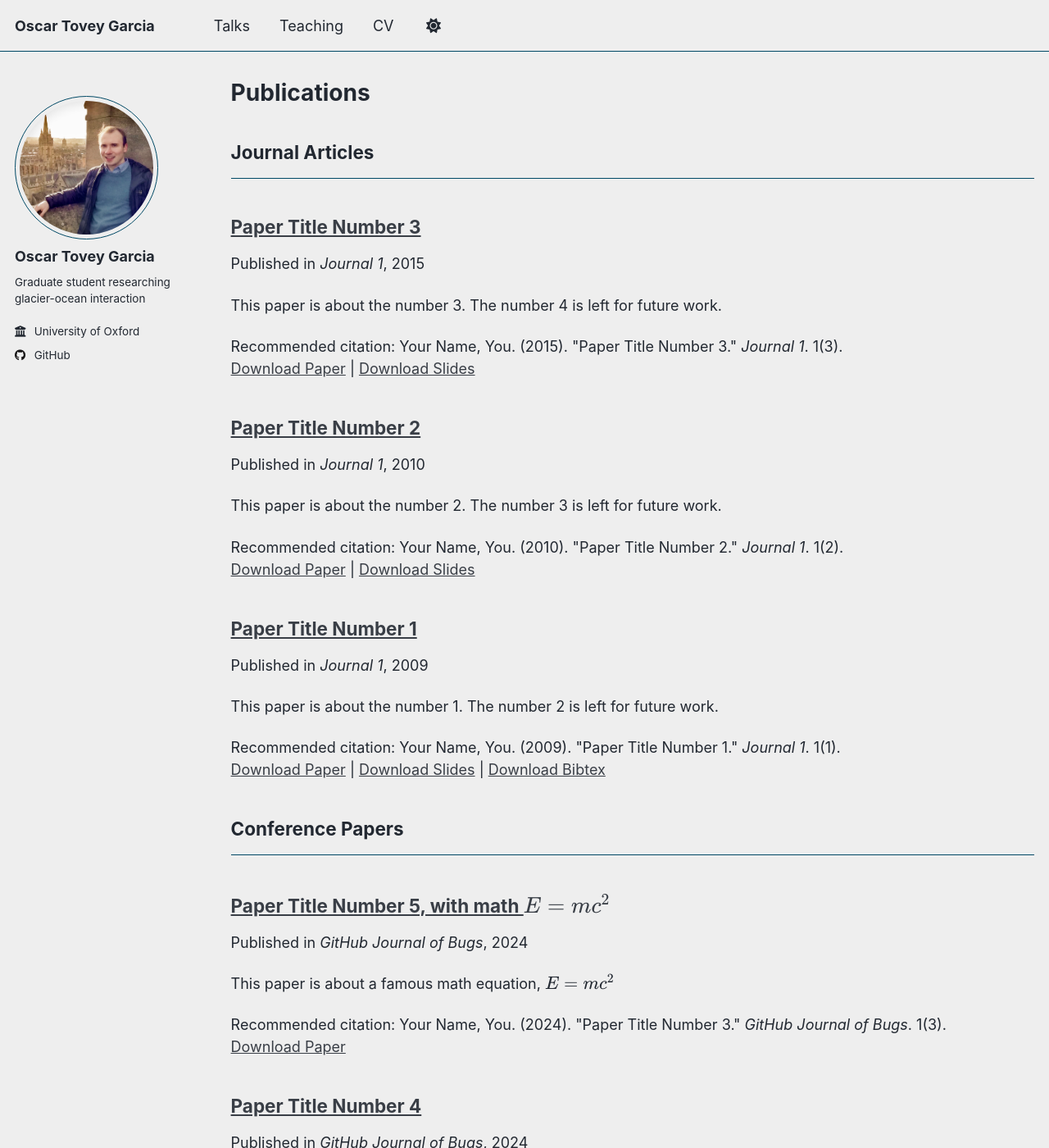
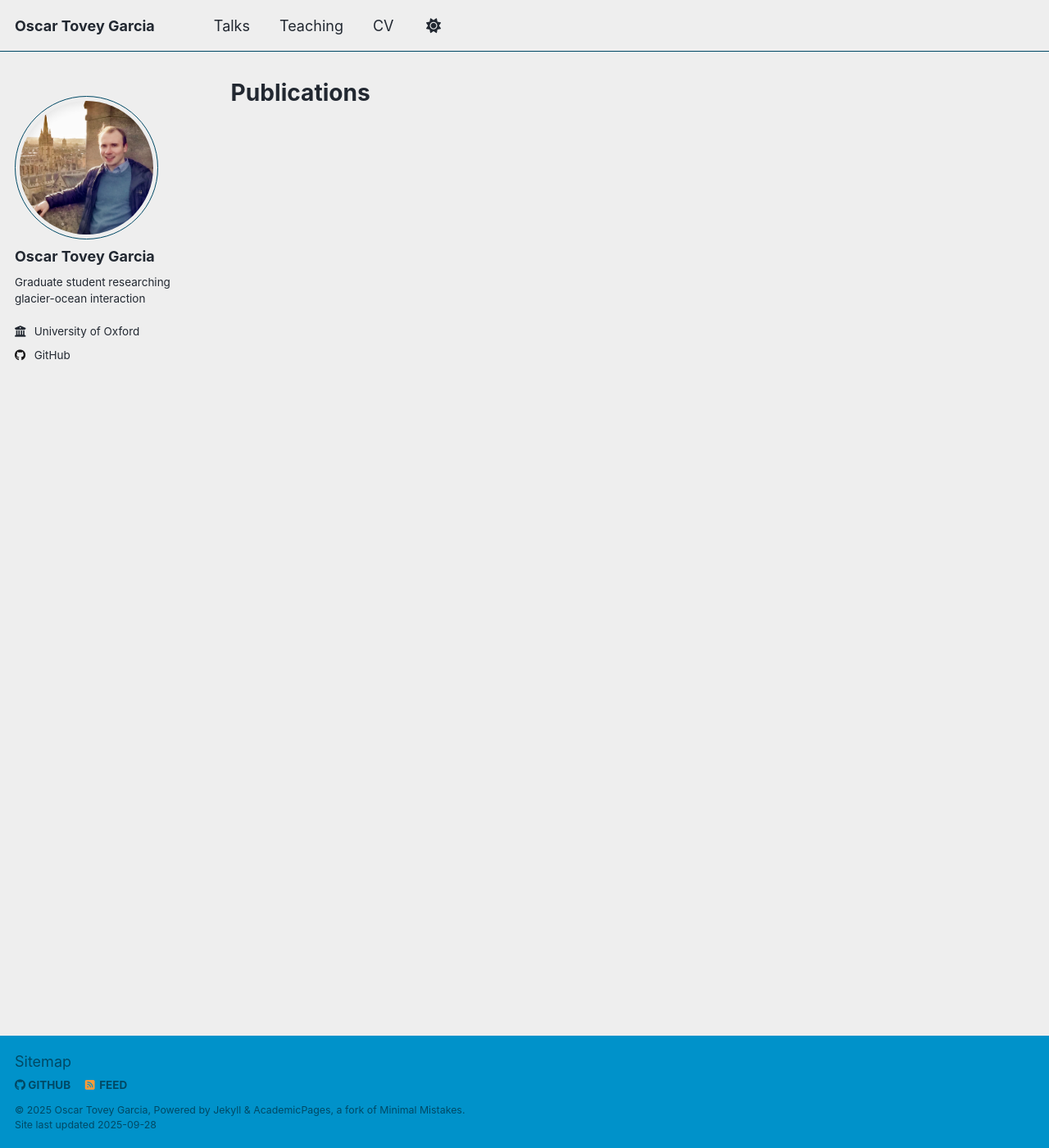
Before and after one commit to oscarjtg/oscarjtg.github.io, a Jekyll site: the page built from _pages/publications.html, in a window 1280 px wide and 1400 px high. Shown: the whole window at 82% size. Built offline with Jekyll 4.4.1, drawn with Linux system fonts in a browser that asks for light colours; a script that is not in the unit is left out; a file with an impossible date is left out; some of the changed text lies outside the part shown.

Commit message:
publication

```diff
--- a/_publications/2009-10-01-paper-title-number-1.md
+++ /dev/null
@@ -1,14 +0,0 @@
----
-title: "Paper Title Number 1"
-collection: publications
-category: manuscripts
-permalink: /publication/2009-10-01-paper-title-number-1
-excerpt: 'This paper is about the number 1. The number 2 is left for future work.'
-date: 2009-10-01
-venue: 'Journal 1'
-slidesurl: 'http://academicpages.github.io/files/slides1.pdf'
-paperurl: 'http://academicpages.github.io/files/paper1.pdf'
-bibtexurl: 'http://academicpages.github.io/files/bibtex1.bib'
-citation: 'Your Name, You. (2009). &quot;Paper Title Number 1.&quot; <i>Journal 1</i>. 1(1).'
----
-The contents above will be part of a list of publications, if the user clicks the link for the publication than the contents of section will be rendered as a full page, allowing you to provide more information about the paper for the reader. When publications are displayed as a single page, the contents of the above "citation" field will automatically be included below this section in a smaller font.
--- a/_publications/2010-10-01-paper-title-number-2.md
+++ /dev/null
@@ -1,14 +0,0 @@
----
-title: "Paper Title Number 2"
-collection: publications
-category: manuscripts
-permalink: /publication/2010-10-01-paper-title-number-2
-excerpt: 'This paper is about the number 2. The number 3 is left for future work.'
-date: 2010-10-01
-venue: 'Journal 1'
-slidesurl: 'http://academicpages.github.io/files/slides2.pdf'
-paperurl: 'http://academicpages.github.io/files/paper2.pdf'
-citation: 'Your Name, You. (2010). &quot;Paper Title Number 2.&quot; <i>Journal 1</i>. 1(2).'
----
-
-The contents above will be part of a list of publications, if the user clicks the link for the publication than the contents of section will be rendered as a full page, allowing you to provide more information about the paper for the reader. When publications are displayed as a single page, the contents of the above "citation" field will automatically be included below this section in a smaller font.
--- a/_publications/2015-10-01-paper-title-number-3.md
+++ /dev/null
@@ -1,14 +0,0 @@
----
-title: "Paper Title Number 3"
-collection: publications
-category: manuscripts
-permalink: /publication/2015-10-01-paper-title-number-3
-excerpt: 'This paper is about the number 3. The number 4 is left for future work.'
-date: 2015-10-01
-venue: 'Journal 1'
-slidesurl: 'http://academicpages.github.io/files/slides3.pdf'
-paperurl: 'http://academicpages.github.io/files/paper3.pdf'
-citation: 'Your Name, You. (2015). &quot;Paper Title Number 3.&quot; <i>Journal 1</i>. 1(3).'
----
-
-The contents above will be part of a list of publications, if the user clicks the link for the publication than the contents of section will be rendered as a full page, allowing you to provide more information about the paper for the reader. When publications are displayed as a single page, the contents of the above "citation" field will automatically be included below this section in a smaller font.
--- a/_publications/2025-06-08-paper-title-number-5.md
+++ /dev/null
@@ -1,13 +0,0 @@
----
-title: "Paper Title Number 5, with math $$E=mc^2$$"
-collection: publications
-category: conferences
-permalink: /publication/2024-02-17-paper-title-number-4
-excerpt: 'This paper is about a famous math equation, $$E=mc^2$$'
-date: 2024-02-17
-venue: 'GitHub Journal of Bugs'
-paperurl: 'http://academicpages.github.io/files/paper3.pdf'
-citation: 'Your Name, You. (2024). &quot;Paper Title Number 3.&quot; <i>GitHub Journal of Bugs</i>. 1(3).'
----
-
-Using [MathJax](https://www.mathjax.org/) in the description is supported - $$E=mc^2$$ - however, the use must be mindful that the default delimiters are `$$...$$` and `\\[...\\]` which differs from the `$...$` that is typically expected.
```
Also changed, not shown: _pages/cv.md (+2 -2 lines), _publications/2024-02-17-paper-title-number-4.md (deleted, +0 -13 lines), _teaching/2024-B1.md (+1 -1 lines).
